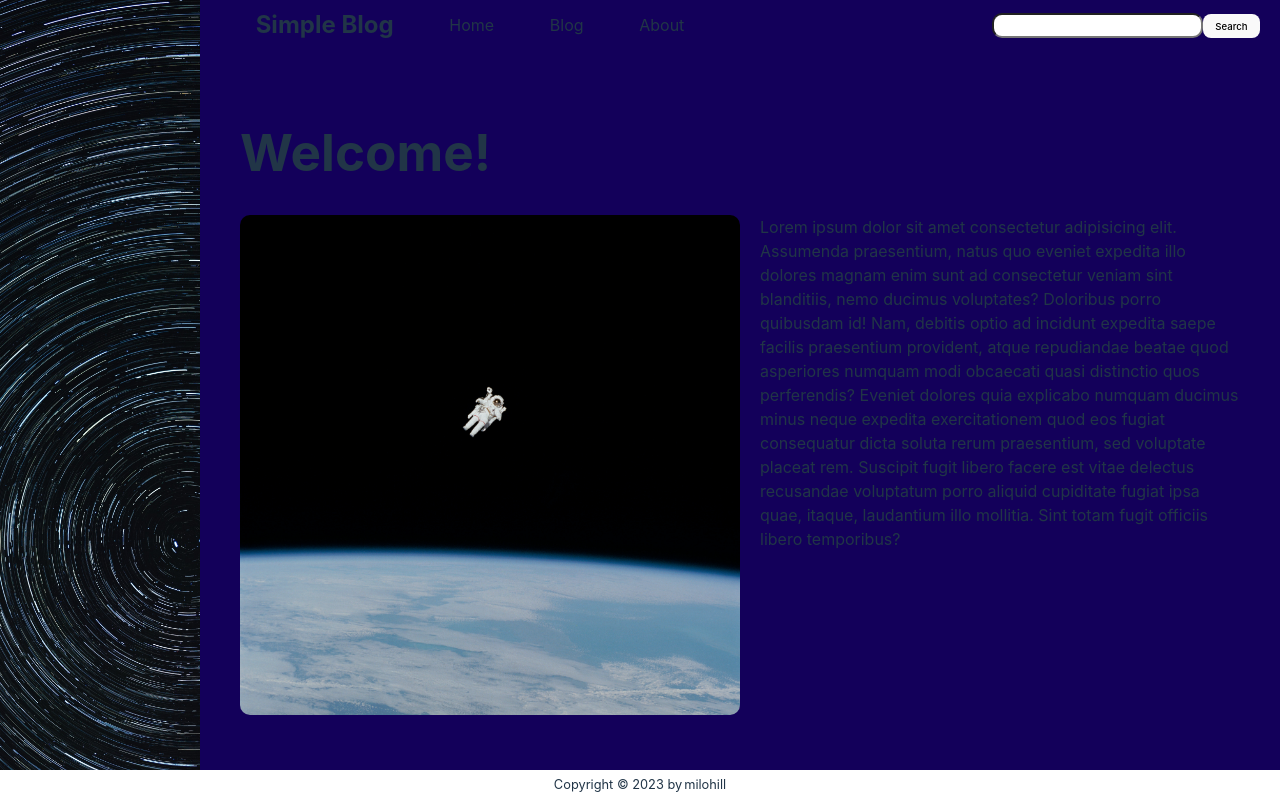
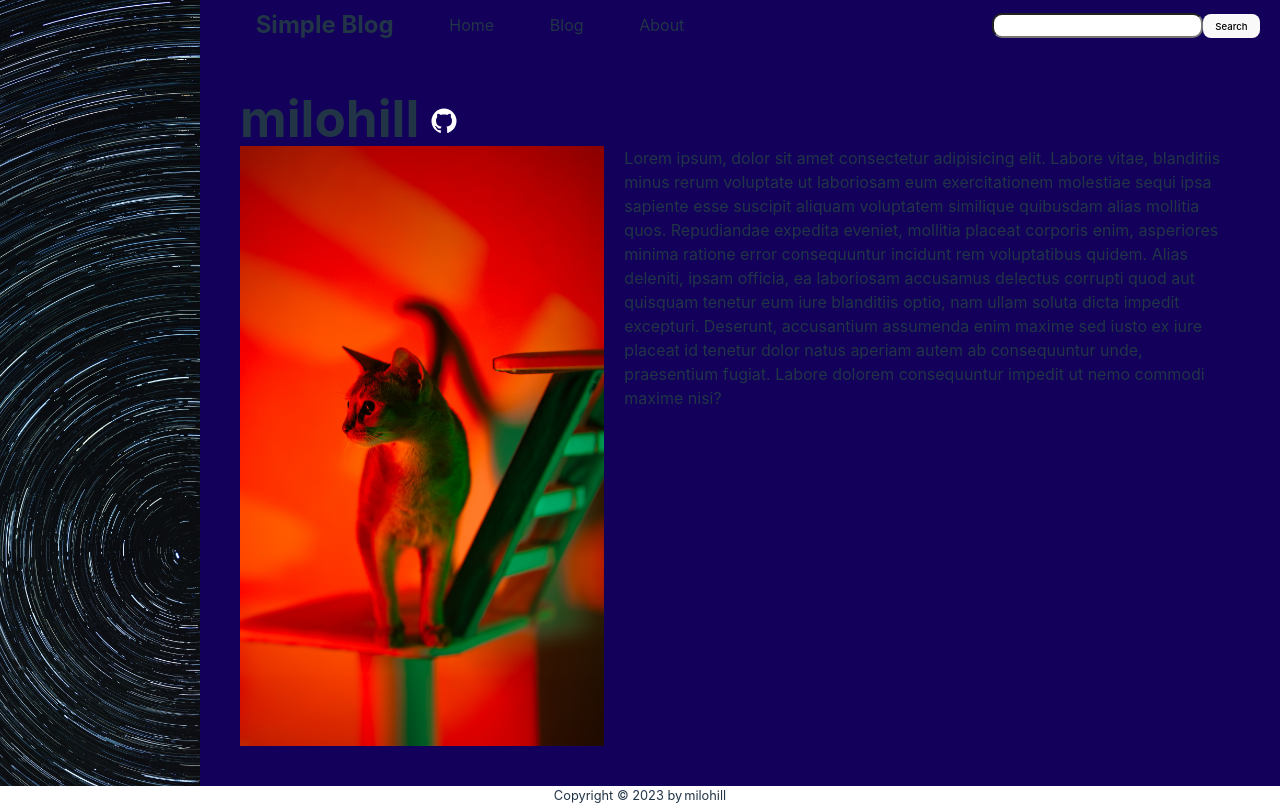
Before and after one commit to milohill/simple-blog, a React (Vite) app: page / in a window 1280 px wide. Built offline with nearby package versions, Linux system fonts and the light colour scheme; the HTML template or start-up script is replaced by a standard one.

Commit message:
Create the about board content page

```diff
--- a/src/components/About.jsx
+++ b/src/components/About.jsx
@@ -1,7 +1,33 @@
 import React from 'react';
+import aboutImage from '../assets/images/about-image.jpg';
+import githubImage from '../assets/images/github-image.svg';
 
 const About = () => {
-  return <div className="board-content about">About</div>;
+  return (
+    <div className="board-content about">
+      <div>
+        <h1>milohill</h1>
+        <a href="https://github.com/milohill"><img src={githubImage} alt="github image" /></a>
+      </div>
+      <div>
+        <img src={aboutImage} alt="about image" />
+        <div>
+          Lorem ipsum, dolor sit amet consectetur adipisicing elit. Labore
+          vitae, blanditiis minus rerum voluptate ut laboriosam eum
+          exercitationem molestiae sequi ipsa sapiente esse suscipit aliquam
+          voluptatem similique quibusdam alias mollitia quos. Repudiandae
+          expedita eveniet, mollitia placeat corporis enim, asperiores minima
+          ratione error consequuntur incidunt rem voluptatibus quidem. Alias
+          deleniti, ipsam officia, ea laboriosam accusamus delectus corrupti
+          quod aut quisquam tenetur eum iure blanditiis optio, nam ullam soluta
+          dicta impedit excepturi. Deserunt, accusantium assumenda enim maxime
+          sed iusto ex iure placeat id tenetur dolor natus aperiam autem ab
+          consequuntur unde, praesentium fugiat. Labore dolorem consequuntur
+          impedit ut nemo commodi maxime nisi?
+        </div>
+      </div>
+    </div>
+  );
 };
 
 export default About;
--- a/src/components/Blog.jsx
+++ b/src/components/Blog.jsx
@@ -1,4 +1,5 @@
 import React from 'react';
+// fetch posts here
 
 const Blog = () => {
   return <div className="board-content blog">Blog</div>;
--- a/src/components/Board.jsx
+++ b/src/components/Board.jsx
@@ -4,10 +4,7 @@ import About from './About';
 
 const Board = (props) => {
   const { state } = props;
-  if (state !== 'blog') {
-    return <Blog />
-  }
-  return <Home />
+  return <About />
 };
 
 export default Board;
--- a/src/components/style.css
+++ b/src/components/style.css
@@ -89,11 +89,46 @@ nav {
 }
 
 .board-content.home img {
-  width: 500px;
+  height: 600px;
   border-radius: 10px;
 }
 
 .board-content.home div:nth-child(2) {
+  display: flex;
+  gap: 20px;
+}
+
+.board-content.about {
+  display: flex;
+  flex-direction: column;
+}
+
+.board-content.about img {
+  height: 600px;
+}
+
+.board-content.about div:nth-child(1) {
+  display: flex;
+  align-items: center;
+  gap: 10px;
+}
+
+.board-content.about div:nth-child(1) h1 {
+  margin: 0;
+}
+
+.board-content.about div:nth-child(1) a {
+  padding-top: 5px;
+  width: 30px;
+  height: 30px;
+}
+
+.board-content.about div:nth-child(1) a img {
+  width: 30px;
+  height: 30px;
+}
+
+.board-content.about div:nth-child(2) {
   display: flex;
   gap: 20px;
 }
```
Also changed, not shown: src/assets/images/about-image.jpg (added), src/assets/images/github-image.svg (added).
